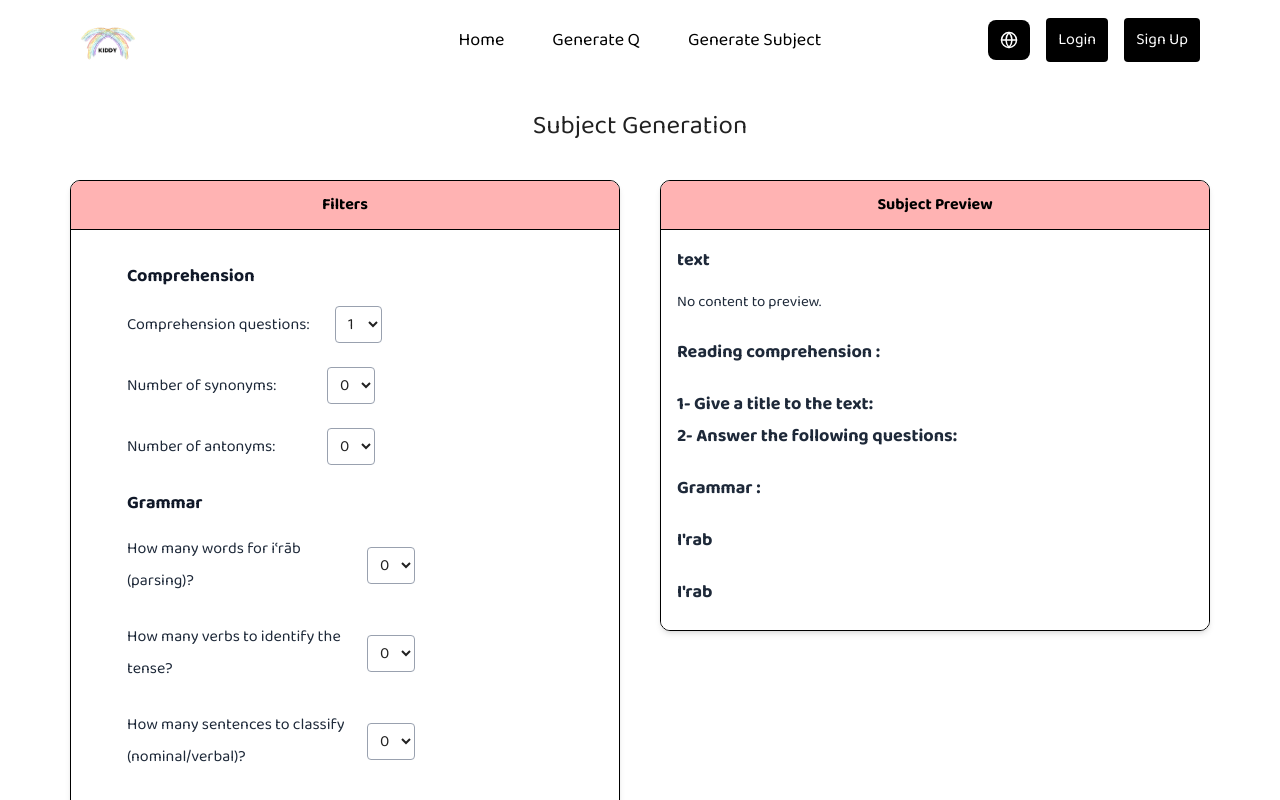
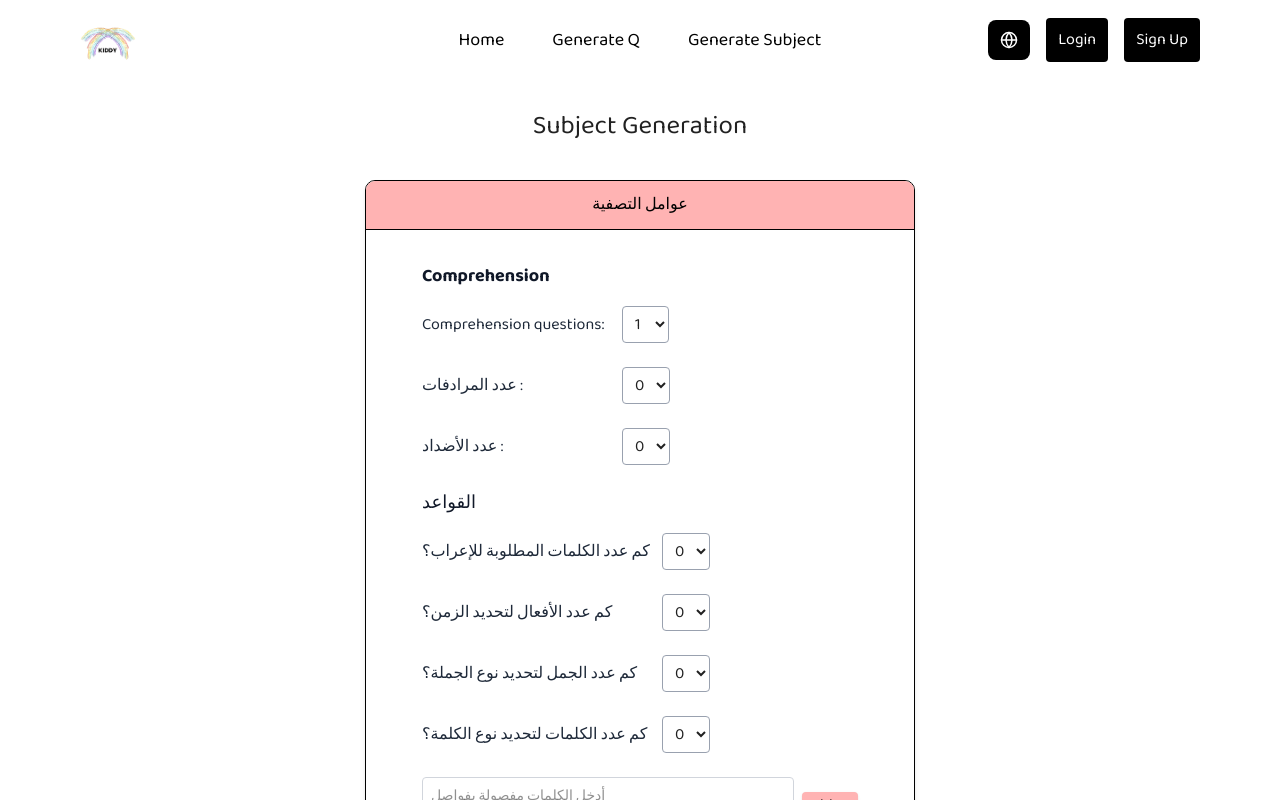
Before and after one commit to lynlyna04/AQG, a React (Vite) app in the folder QG/: page /generate-subjectopt in a window 1280 px wide. Shown: the top 800 px of the page. Built offline with nearby package versions, Linux system fonts and the light colour scheme.

Commit message:
the preview appears after generating and it's always in arabic and there's a loading screen each time u edit the settings....FINALLY

```diff
--- a/QG/src/Subjectopt.jsx
+++ b/QG/src/Subjectopt.jsx
@@ -2,16 +2,23 @@ import Header from "./Header.jsx";
 import { useLanguage } from "./hooks/useLanguage";
 import { useState, useEffect } from "react";
 
-
 function Subjectopt() {
-
   const [i3rabCount, setI3rabCount] = useState(0);
   const [i3rabWords, setI3rabWords] = useState([]);
-
   const [qCount, setQCount] = useState(0);
-
   const [userInputWords, setUserInputWords] = useState("");
   const [parsedWords, setParsedWords] = useState([]);
+  const [previewText, setPreviewText] = useState("");
+  const [subjectOptions, setSubjectOptions] = useState([]);
+  const [totalQuestions, setTotalQuestions] = useState(3); // default fallback
+  const [showPreview, setShowPreview] = useState(false);
+  const [isLoading, setIsLoading] = useState(false);
+
+  // Get language from context - this will be used only for the left panel
+  const { language } = useLanguage();
+
+  // For the preview block, always use Arabic settings regardless of useLanguage
+  const previewIsArabic = true;
 
   function handleParseWords() {
     const words = userInputWords
@@ -20,13 +27,6 @@ function handleParseWords() {
       .filter(Boolean);
     setParsedWords(words);
   }
-
-
-
-  const { language } = useLanguage();
-    const isArabic = language === "ar";
-
-    const [previewText, setPreviewText] = useState("");
 
   useEffect(() => {
     const savedText = localStorage.getItem("subjectText");
@@ -44,7 +44,6 @@ useEffect(() => {
     }
   }, [i3rabCount, previewText]);
 
-
   function getRandomWords(text, count) {
     const words = text
       .replace(/[.,/#!$%^&*;:{}=\-_`~()[\]؟،«»]/g, "") // remove Arabic & English punctuation
@@ -57,14 +56,6 @@ function getRandomWords(text, count) {
     // Return the first `count` words
     return shuffled.slice(0, count);
   }
-
-
-  const [subjectOptions, setSubjectOptions] = useState([]);
-
-
-
-
-  const [totalQuestions, setTotalQuestions] = useState(3); // default fallback
 
   useEffect(() => {
     const storedOptions = localStorage.getItem('subjectQuestions'); // ✅ correct key
@@ -80,43 +71,47 @@ function getRandomWords(text, count) {
     }
   }, []);
 
+  const handleGenerateClick = () => {
+    setIsLoading(true);
 
-
+    // Simulate loading with a timeout
+    setTimeout(() => {
+      setIsLoading(false);
+      setShowPreview(true);
+    }, 1500); // 1.5 seconds loading time
+  };
 
   return (
     <>
       <Header />
       <div
         className="flex flex-row justify-center items-start gap-10 mb-20 mt-[180px]"
-        dir={isArabic ? "rtl" : "ltr"}
+        dir={language === "ar" ? "rtl" : "ltr"}
       >
-
-
         <h2 className="absolute mt-[-80px] text-[26px]">
-          {isArabic ? "إنشاء الموضوع" : "Subject Generation"}
+          {language === "ar" ? "إنشاء الموضوع" : "Subject Generation"}
         </h2>
-
-        {/* Left Block (always on left in JSX, reversed with flex-row-reverse) */}
+        {/* Left Block (filters) */}
         <div className="flex flex-col items-center">
           <div className="w-[550px] h-auto rounded-[10px] border border-black shadow-md overflow-hidden">
             <div className="bg-[#FFB3B3] p-2 border-b border-black">
               <h3 className="text-l font-bold text-black text-center">
-                {isArabic ? "عوامل التصفية" : "Filters"}
+                عوامل التصفية
               </h3>
             </div>
             <div className="bg-white px-14 py-8 h-auto">
               <h3 className="text-lg font-bold text-gray-900 mb-4">
-                {isArabic ? "الفهم" : "Comprehension"}
+                {language === "ar" ? "الفهم" : "Comprehension"}
               </h3>
 
               {/* Question 1 */}
               {/* Number of Comprehension Questions */}
               <div className="flex items-center mb-6">
                 <p className="text-gray-800 w-50">
-        {isArabic ? "أسئلة الفهم :" : "Comprehension questions:"}
+                  {language === "ar" ? "أسئلة الفهم :" : "Comprehension questions:"}
                 </p>
                 <select
-        className="border border-gray-400 rounded px-2 py-1 ml-2"
+                  className="border border-gray-400 rounded px-2 py-1 mr-2"
                   value={qCount}
                   onChange={(e) => setQCount(parseInt(e.target.value))}
                 >
@@ -131,7 +126,7 @@ function getRandomWords(text, count) {
               {/* Number of Synonyms */}
               <div className="flex items-center mb-6">
                 <p className="text-gray-800 w-50">
-    {isArabic ? "عدد المرادفات :" : "Number of synonyms:"}
+                  عدد المرادفات :
                 </p>
                 <select className="border border-gray-400 rounded px-2 py-1">
                   <option value="0">0</option>
@@ -143,7 +138,7 @@ function getRandomWords(text, count) {
               {/* Number of Antonyms */}
               <div className="flex items-center mb-6">
                 <p className="text-gray-800 w-50">
-    {isArabic ? "عدد الأضداد :" : "Number of antonyms:"}
+                  عدد الأضداد :
                 </p>
                 <select className="border border-gray-400 rounded px-2 py-1">
                   <option value="0">0</option>
@@ -152,15 +147,14 @@ function getRandomWords(text, count) {
                 </select>
               </div>
 
-
               <h3 className="text-lg font-bold text-gray-900 mb-4">
-                {isArabic ? "القواعد" : "Grammar"}
+                القواعد
               </h3>
 
               {/* iʿrāb Question */}
               <div className="flex items-center mb-6">
                 <p className="text-gray-800 w-60">
-    {isArabic ? "كم عدد الكلمات المطلوبة للإعراب؟" : "How many words for iʿrāb (parsing)?"}
+                  كم عدد الكلمات المطلوبة للإعراب؟
                 </p>
                 <select
                   className="border border-gray-400 rounded px-2 py-1"
@@ -172,13 +166,12 @@ function getRandomWords(text, count) {
                   <option value="2">2</option>
                   <option value="3">3</option>
                 </select>
-
               </div>
 
               {/* Tense Identification */}
               <div className="flex items-center mb-6">
                 <p className="text-gray-800 w-60">
-    {isArabic ? "كم عدد الأفعال لتحديد الزمن؟" : "How many verbs to identify the tense?"}
+                  كم عدد الأفعال لتحديد الزمن؟
                 </p>
                 <select className="border border-gray-400 rounded px-2 py-1">
                   <option value="0">0</option>
@@ -190,7 +183,7 @@ function getRandomWords(text, count) {
 
               <div className="flex items-center mb-6">
                 <p className="text-gray-800 w-60">
-    {isArabic ? "كم عدد الجمل لتحديد نوع الجملة؟" : "How many sentences to classify (nominal/verbal)?"}
+                  كم عدد الجمل لتحديد نوع الجملة؟
                 </p>
                 <select className="border border-gray-400 rounded px-2 py-1">
                   <option value="0">0</option>
@@ -202,7 +195,7 @@ function getRandomWords(text, count) {
 
               <div className="flex items-center mb-6">
                 <p className="text-gray-800 w-60">
-    {isArabic ? "كم عدد الكلمات لتحديد نوع الكلمة؟" : "How many words to categorize (noun/verb/particle)?"}
+                  كم عدد الكلمات لتحديد نوع الكلمة؟
                 </p>
                 <select className="border border-gray-400 rounded px-2 py-1">
                   <option value="0">0</option>
@@ -215,7 +208,7 @@ function getRandomWords(text, count) {
                 <textarea
                   className="flex-grow border border-gray-300 p-2 rounded text-sm"
                   rows="2"
-      placeholder={isArabic ? "أدخل الكلمات مفصولة بفواصل" : "Enter words separated by commas"}
+                  placeholder="أدخل الكلمات مفصولة بفواصل"
                   value={userInputWords}
                   onChange={(e) => setUserInputWords(e.target.value)}
                 />
@@ -223,114 +216,103 @@ function getRandomWords(text, count) {
                   onClick={handleParseWords}
                   className="bg-[#FFB3B3] text-black font-semibold px-3 py-1 rounded shadow hover:bg-[#ffa1a1] transition text-sm"
                 >
-      {isArabic ? "تحليل" : "Go"}
+                  تحليل
+                </button>
+              </div>
+            </div>
+          </div>
+          <button
+            onClick={handleGenerateClick}
+            className="mt-4 bg-[#FFB3B3] text-black font-semibold px-6 py-2 rounded shadow hover:bg-[#ffa1a1] transition"
+          >
+            إنشاء
           </button>
         </div>
 
-
-            </div>
-          </div>
-
-          <button
-  className="mt-4 bg-[#FFB3B3] text-black font-semibold px-6 py-2 rounded shadow hover:bg-[#ffa1a1] transition"
->
-  {isArabic ? "إنشاء" : "Generate"}
-</button>
-
-        </div>
-
-        {/* Right Block (preview box) */}
+        {/* Right Block (preview box) - Conditionally rendered, always in Arabic */}
+        {(showPreview || isLoading) && (
           <div className="w-[550px] h-auto rounded-[10px] border border-black shadow-md overflow-hidden">
             <div className="bg-[#FFB3B3] p-2 border-b border-black">
               <h3 className="text-l font-bold text-black text-center">
-              {isArabic ? "معاينة الموضوع" : "Subject Preview"}
+                معاينة الموضوع
               </h3>
             </div>
-                  <div className="bg-white p-4 h-auto overflow-y-auto whitespace-pre-wrap text-gray-800 text-[15px] leading-6">
-                      <h3 className="font-bold text-lg mb-4">{isArabic ? " النص" : "text"}</h3>
-                      {previewText || (isArabic ? "لا يوجد محتوى للعرض." : "No content to preview.")}
-                      {isArabic ? <h3 className="font-bold text-lg mt-6 mb-2">البناء الفكري:</h3> : <h3 className="font-bold text-lg mt-6 mb-2">Reading comprehension :</h3>}
-                      {isArabic ? (
-        <>
-          <h3 className="font-semibold text-lg mt-6 mb-1">1- اعط عنوان للنص .</h3>
-          <h3 className="font-semibold text-lg mt-1 mb-2">2- اجب على الاسئلة التالية :</h3>
-          <ul className="list-disc ml-6 text-lg text-gray-700 px-4">
+
+            {isLoading ? (
+              <div className="bg-white p-4 h-[400px] flex items-center justify-center">
+                <div className="text-center">
+                  <div className="inline-block h-8 w-8 animate-spin rounded-full border-4 border-solid border-[#FFB3B3] border-r-transparent align-[-0.125em]" role="status">
+                    <span className="!absolute !-m-px !h-px !w-px !overflow-hidden !whitespace-nowrap !border-0 !p-0 ![clip:rect(0,0,0,0)]">
+                      جار التحميل...
+                    </span>
+                  </div>
+                  <p className="mt-2 text-gray-600">جار إنشاء الموضوع...</p>
+                </div>
+              </div>
+            ) : (
+              <div className="bg-white p-4 h-auto overflow-y-auto whitespace-pre-wrap text-gray-800 text-[15px] leading-6" dir="rtl">
+                <h3 className="font-bold text-lg mb-4">النص</h3>
+                {previewText || "لا يوجد محتوى للعرض."}
+
+                <h3 className="font-bold text-lg mt-6 mb-2">البناء الفكري:</h3>
+                <h3 className="font-semibold text-lg mt-6 mb-1">1- اعط عنوان للنص.</h3>
+                <h3 className="font-semibold text-lg mt-1 mb-2">2- اجب على الاسئلة التالية:</h3>
+                <ul className="list-disc mr-6 text-lg text-gray-700 px-4">
                   {subjectOptions.slice(0, qCount).map((opt, index) => (
                     <li key={index}>
                       {opt}
-                <div className="mt-1 mb-4">.....................................................</div>
                     </li>
                   ))}
                 </ul>
-        </>
-      ) : (
-        <>
-          <h3 className="font-bold text-lg mt-6 mb-1">1- Give a title to the text:</h3>
-          <h3 className="font-bold text-lg mt-1 mb-2">2- Answer the following questions:</h3>
-          <ul className="list-disc ml-6 text-sm text-gray-700">
-            {subjectOptions.slice(0, qCount).map((opt, index) => (
-              <li key={index}>
-                {opt}
-                <div className="mt-1 mb-4">.....................................................</div>
-              </li>
-            ))}
-          </ul>
-        </>
-      )}
 
-
-                      {isArabic ? <h3 className="font-bold text-lg mt-6 mb-2">البناء اللغوي :</h3> : <h3 className="font-bold text-lg mt-6 mb-2">Grammar :</h3>}
-                      {isArabic ? <h3 className="font-semi-bold text-lg mt-6 mb-2">1- اعرب الكلمات التالية :</h3> : <h3 className="font-bold text-lg mt-6 mb-2">I'rab</h3>}
-
+                <h3 className="font-bold text-lg mt-6 mb-2">البناء اللغوي:</h3>
+                <h3 className="font-semi-bold text-lg mt-6 mb-2">1- اعرب الكلمات التالية:</h3>
                 {i3rabWords.length > 0 && (
                   <table className="w-full border border-gray-300 text-sm mt-2">
                     <thead>
                       <tr className="bg-gray-100">
-        <th className="border w-20 px-2 py-1 text-right">{isArabic ? "الكلمة" : "Word"}</th>
-        <th className="border px-2 py-1 text-right">{isArabic ? "الإعراب" : "I'rab"}</th>
+                        <th className="border w-20 px-2 py-1 text-right">الكلمة</th>
+                        <th className="border px-2 py-1 text-right">الإعراب</th>
                       </tr>
                     </thead>
                     <tbody>
                       {i3rabWords.map((word, index) => (
                         <tr key={index}>
                           <td className="border px-2 py-1">{word}</td>
-          <td className="border px-2 py-1">{isArabic ? "..." : "..."}</td>
+                          <td className="border px-2 py-1">...</td>
                         </tr>
                       ))}
                     </tbody>
                   </table>
                 )}
 
-
-
-
-{isArabic ? <h3 className="font-semi-bold text-lg mt-6 mb-2">2- اكمل الجدول التالي :</h3> : <h3 className="font-bold text-lg mt-6 mb-2">I'rab</h3>}
+                <h3 className="font-semi-bold text-lg mt-6 mb-2">2- اكمل الجدول التالي:</h3>
                 {parsedWords.length > 0 && (
                   <table className="w-full border border-gray-300 text-sm mt-2">
                     <thead>
                       <tr className="bg-gray-100">
-          <th className="border px-2 py-1 text-right">{isArabic ? "الكلمة" : "Word"}</th>
-          <th className="border px-2 py-1 text-right">{isArabic ? "النوع" : "Type"}</th>
-          <th className="border px-2 py-1 text-right">{isArabic ? "الوظيفة" : "Function"}</th>
-          <th className="border px-2 py-1 text-right">{isArabic ? "الملاحظات" : "Notes"}</th>
+                        <th className="border px-2 py-1 text-right">الكلمة</th>
+                        <th className="border px-2 py-1 text-right">النوع</th>
+                        <th className="border px-2 py-1 text-right">الوظيفة</th>
+                        <th className="border px-2 py-1 text-right">الملاحظات</th>
                       </tr>
                     </thead>
                     <tbody>
                       {parsedWords.map((word, index) => (
                         <tr key={index}>
                           <td className="border px-2 py-1">{word}</td>
-            <td className="border px-2 py-1">{isArabic ? "..." : "..."}</td>
-            <td className="border px-2 py-1">{isArabic ? "..." : "..."}</td>
-            <td className="border px-2 py-1">{isArabic ? "..." : "..."}</td>
+                          <td className="border px-2 py-1">...</td>
+                          <td className="border px-2 py-1">...</td>
+                          <td className="border px-2 py-1">...</td>
                         </tr>
                       ))}
                     </tbody>
                   </table>
                 )}
-
               </div>
-
+            )}
           </div>
+        )}
       </div>
     </>
   );
```
Lines whose indentation alone changed are shown as unchanged.
